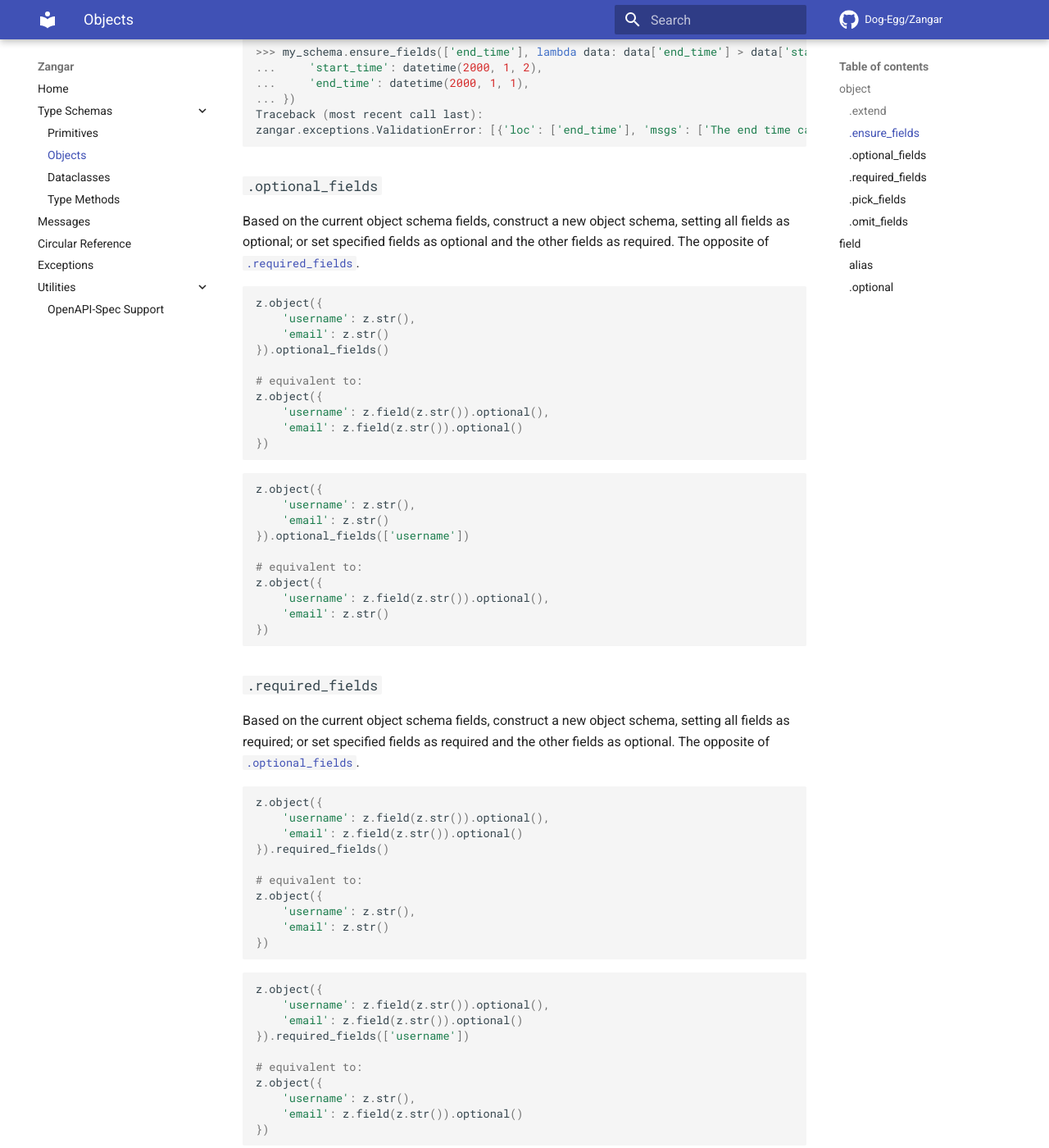
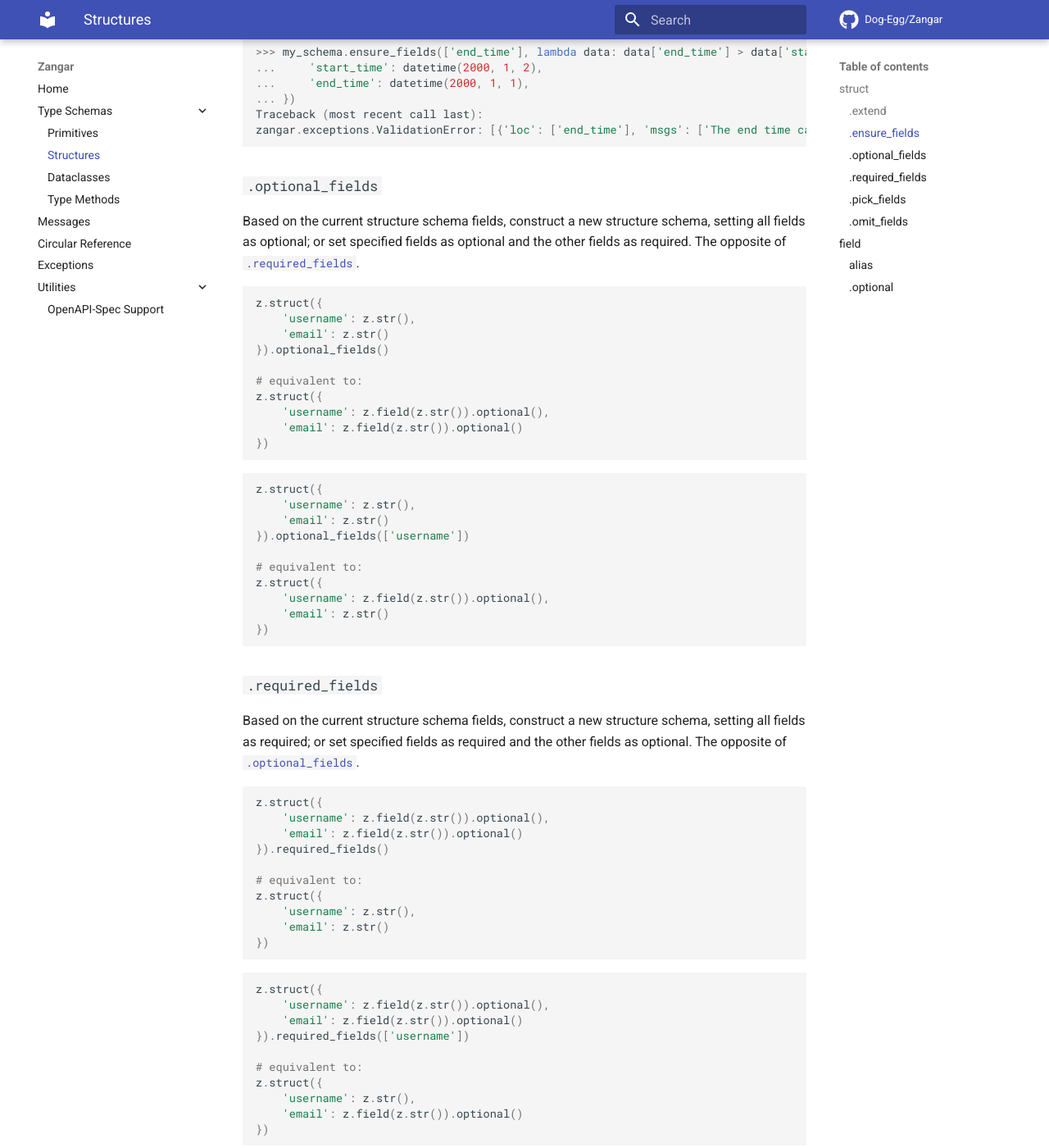
Before and after one commit to Dog-Egg/Zangar, an MkDocs documentation site: the page built from docs/type_schemas/structures.md, in a window 1280 px wide and 1400 px high, scrolled down 1492 px. Shown: the whole window at 82% size. Built offline with MkDocs 1.6.1 and Material for MkDocs 9.7.7, drawn with Linux system fonts in a browser that asks for light colours; comment, search, counter and statistics services are not loaded; some of the changed text lies outside the part shown.

Commit message:
Rename zangar.object -> zangar.struct

````diff
--- a/docs/type_schemas/objects.md
+++ b/docs/type_schemas/structures.md
@@ -1,9 +1,9 @@
-## `object`
+## `struct`
 
-`object` is a schema with fields, it can parse any object and return a dict.
+`struct` is a schema with fields, it can parse any object and return a dict.
 
 ```python
-dog = z.object({
+dog = z.struct({
     'name': z.field(z.str()),
     'breed': z.field(z.str()),
 })
@@ -12,13 +12,13 @@ dog = z.object({
 If you do not need to make any changes to the field, you can omit `field`. The above definition can be simplified to the following code:
 
 ```python
-dog = z.object({
+dog = z.struct({
     'name': z.str(),
     'breed': z.str(),
 })
 ```
 
-The `object` field, when parsing an object, will use its field name to get the value of the key for [`Mapping`](https://docs.python.org/3/library/collections.abc.html#collections.abc.Mapping) objects, and the value of the attribute for other objects.
+The `struct` field, when parsing an object, will use its field name to get the value of the key for [`Mapping`](https://docs.python.org/3/library/collections.abc.html#collections.abc.Mapping) objects, and the value of the attribute for other objects.
 
 ```py
 # Parsing a Mapping object
@@ -44,7 +44,7 @@ The `object` field, when parsing an object, will use its field name to get the v
 
 ### `.extend`
 
-You can add additional fields to an object schema with the `.extend` method.
+You can add additional fields to a struct schema with the `.extend` method.
 
 ```py
 >>> dog_with_age = dog.extend({
@@ -56,7 +56,7 @@ You can add additional fields to an object schema with the `.extend` method.
 ### `.ensure_fields`
 
 ```python
-my_schema = z.object({
+my_schema = z.struct({
     'start_time': z.field(z.datetime()),
     'end_time': z.field(z.datetime()),
 })
@@ -86,29 +86,29 @@ zangar.exceptions.ValidationError: [{'loc': ['end_time'], 'msgs': ['The end time
 
 ### `.optional_fields`
 
-Based on the current object schema fields, construct a new object schema, setting all fields as optional; or set specified fields as optional and the other fields as required. The opposite of [`.required_fields`](#required_fields).
+Based on the current structure schema fields, construct a new structure schema, setting all fields as optional; or set specified fields as optional and the other fields as required. The opposite of [`.required_fields`](#required_fields).
 
 ```python
-z.object({
+z.struct({
     'username': z.str(),
     'email': z.str()
 }).optional_fields()
 
 # equivalent to:
-z.object({
+z.struct({
     'username': z.field(z.str()).optional(),
     'email': z.field(z.str()).optional()
 })
 ```
 
 ```python
-z.object({
+z.struct({
     'username': z.str(),
     'email': z.str()
 }).optional_fields(['username'])
 
 # equivalent to:
-z.object({
+z.struct({
     'username': z.field(z.str()).optional(),
     'email': z.str()
 })
@@ -116,29 +116,29 @@ z.object({
 
 ### `.required_fields`
 
-Based on the current object schema fields, construct a new object schema, setting all fields as required; or set specified fields as required and the other fields as optional. The opposite of [`.optional_fields`](#optional_fields).
+Based on the current structure schema fields, construct a new structure schema, setting all fields as required; or set specified fields as required and the other fields as optional. The opposite of [`.optional_fields`](#optional_fields).
 
 ```python
-z.object({
+z.struct({
     'username': z.field(z.str()).optional(),
     'email': z.field(z.str()).optional()
 }).required_fields()
 
 # equivalent to:
-z.object({
+z.struct({
     'username': z.str(),
     'email': z.str()
 })
 ```
 
 ```python
-z.object({
+z.struct({
     'username': z.field(z.str()).optional(),
     'email': z.field(z.str()).optional()
 }).required_fields(['username'])
 
 # equivalent to:
-z.object({
+z.struct({
     'username': z.str(),
     'email': z.field(z.str()).optional()
 })
@@ -146,32 +146,32 @@ z.object({
 
 ### `.pick_fields`
 
-Construct a new object schema by selecting the specified fields. The opposite of [`.omit_fields`](#omit_fields).
+Construct a new structure schema by selecting the specified fields. The opposite of [`.omit_fields`](#omit_fields).
 
 ```python
-z.object({
+z.struct({
     'username': z.str(),
     'email': z.str()
 }).pick_fields(['username'])
 
 # equivalent to:
-z.object({
+z.struct({
     'username': z.str()
 })
 ```
 
 ### `.omit_fields`
 
-Construct a new object schema by excluding the specified fields. The opposite of [`.pick_fields`](#pick_fields).
+Construct a new structure schema by excluding the specified fields. The opposite of [`.pick_fields`](#pick_fields).
 
 ```python
-z.object({
+z.struct({
     'username': z.str(),
     'email': z.str()
 }).omit_fields(['username'])
 
 # equivalent to:
-z.object({
+z.struct({
     'email': z.str()
 })
 ```
@@ -183,7 +183,7 @@ z.object({
 You can assign alias to external data corresponding to field, which will be mapped to field name during parsing.
 
 ```py
->>> dog = z.object({
+>>> dog = z.struct({
 ...   'name': z.field(z.str(), alias='nickname'),
 ... })
 
@@ -197,7 +197,7 @@ You can assign alias to external data corresponding to field, which will be mapp
 Fields are required by default, but this method allows them to be made optional.
 
 ```py
->>> dog = z.object({
+>>> dog = z.struct({
 ...     'name': z.str(),
 ...     'breed': z.field(z.str()).optional(),
 ... })
@@ -210,7 +210,7 @@ Fields are required by default, but this method allows them to be made optional.
 It is also possible to provide a default value for the optional field.
 
 ```py
->>> dog = z.object({
+>>> dog = z.struct({
 ...     'name': z.str(),
 ...     'breed': z.field(z.str()).optional(default='unknown'),
 ... })
--- a/mkdocs.yml
+++ b/mkdocs.yml
@@ -5,7 +5,7 @@ nav:
   - Home: index.md
   - Type Schemas:
       - Primitives: type_schemas/primitives.md
-      - Objects: type_schemas/objects.md
+      - Structures: type_schemas/structures.md
       - Dataclasses: type_schemas/dataclasses.md
       - Type Methods: type_schemas/methods.md
   - Messages: messages.md
````
Also changed, not shown: docs/circular_reference.md (+2 -2 lines), docs/exceptions.md (+1 -1 lines), docs/messages.md (+3 -3 lines), docs/openapi.md (+3 -3 lines), 9 other files.
